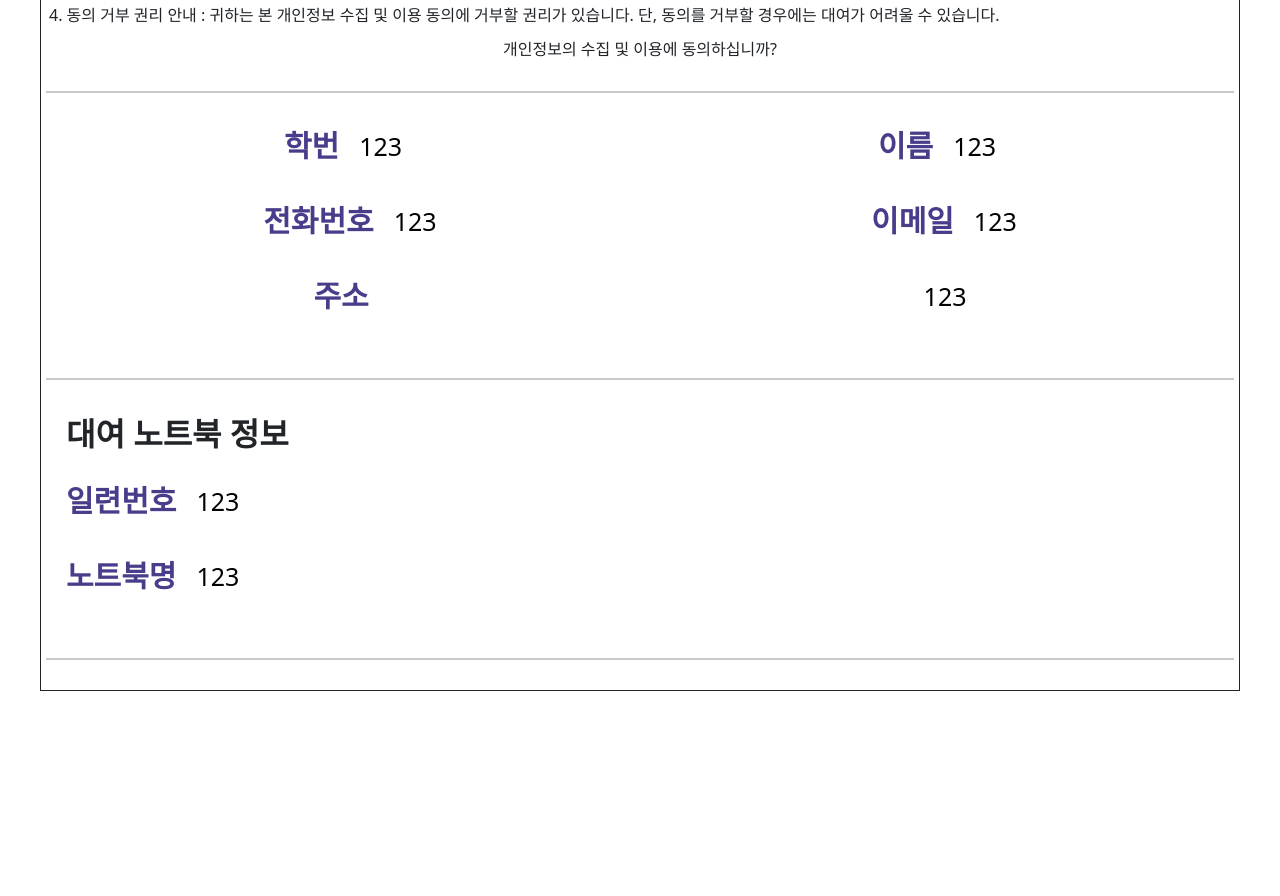
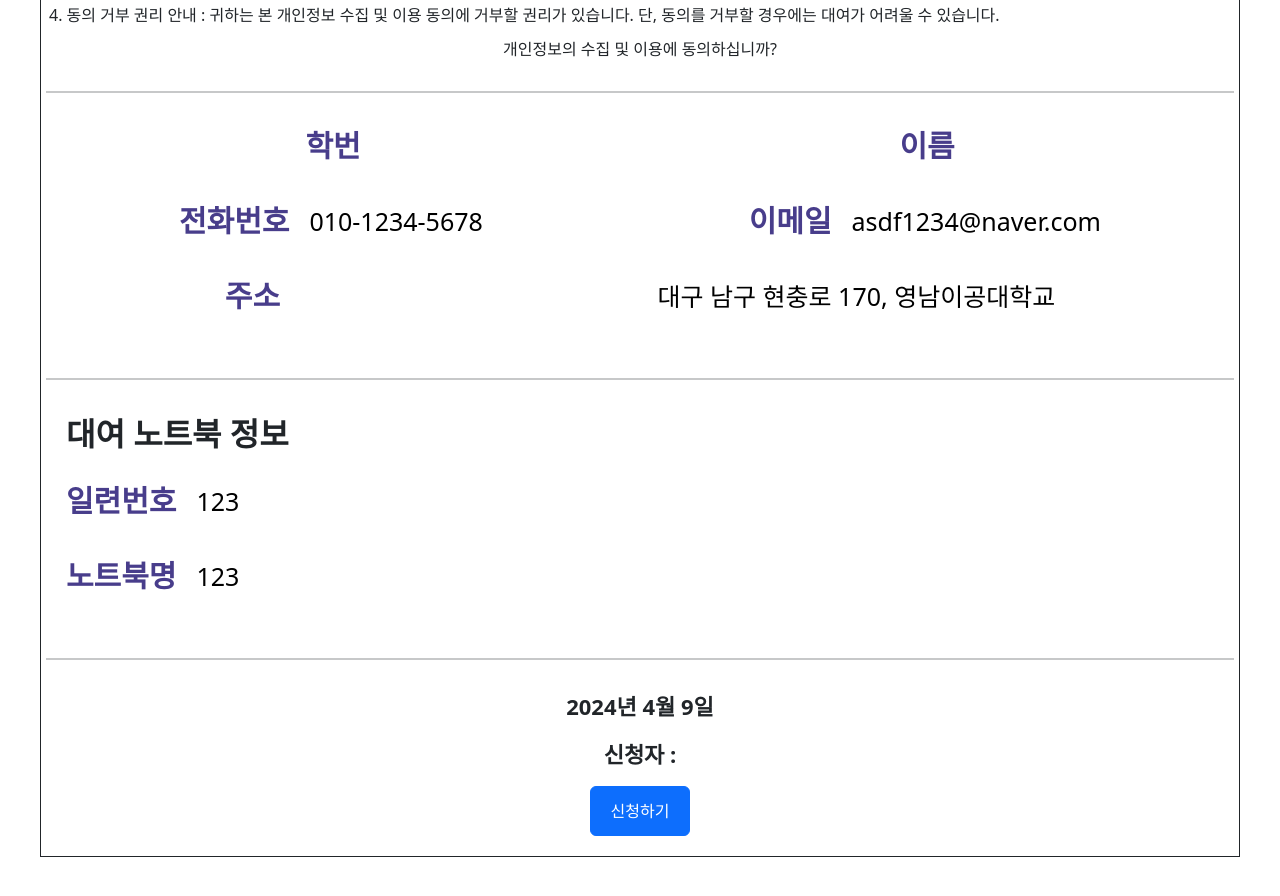
Before and after one commit to BaeMoon9/laptop, a React (Create React App) app: page /rent2 in a window 1280 px wide. Shown: the part 380-1276 px from the top of the page. Before the commit the page ends 1121 px from the top, so only its background shows below. Built offline with nearby package versions, Linux system fonts and the light colour scheme; no server answers; the HTML template or start-up script is replaced by a standard one.

Commit message:
rentpage api

```diff
--- a/src/App.css
+++ b/src/App.css
@@ -176,6 +176,13 @@
 .btnCss1 {
   width: 85px;
   height: 35px;
+}
+
+.btnCss2 {
+  width: 85px;
+  height: 35px;
+  margin-bottom: 20px;
+  font-weight: bold;
 }
 
 .tbody1 {
@@ -429,10 +436,14 @@
 
 .applicationdate {
   margin-bottom: 15px;
+  font-weight: bolder;
+  font-size: 22px;
 }
 
 .registername {
   margin-bottom: 15px;
+  font-weight: bold;
+  font-size: 22px;
 }
 
 .userrentinfo {
--- a/src/pages/laptopList.js
+++ b/src/pages/laptopList.js
@@ -27,7 +27,8 @@ function LaptopList() {
       })
   }, [])
 
-  const rentBtn = () => {
+  const rentBtn = (name) => {
+    console.log('노트북명 : ', name)
     try {
       if (!userData) {
         window.alert("로그인 후 이용가능합니다.")
@@ -80,7 +81,7 @@ function LaptopList() {
                   <td className='td1'>
                     {
                       a.status === '대여가능'
-                        ? <Button variant="primary" className="btnCss1" onClick={rentBtn}>
+                        ? <Button variant="primary" className="btnCss1" onClick={() => rentBtn(a.ync_num)}>
                           대여하기
                         </Button>
                         : <Button variant="primary" className="btnCss1" disabled>
--- a/src/pages/rent2.js
+++ b/src/pages/rent2.js
@@ -5,6 +5,18 @@ import Button from 'react-bootstrap/Button';
 
 function Rent2() {
 
+    const today = new Date();
+    const nowdate = `${today.getFullYear()}년 ${today.getMonth() + 1}월 ${today.getDate()}일`;
+
+    const [userData, setUserData] = useState([])
+
+    useEffect(() => {
+        axios.get('http://localhost:8081/userpage').then((result) => {
+          setUserData(result.data)
+        }).catch(() => {
+          console.log('failed')
+        })
+      }, [])
 
     return (
         <div className="rentpage">
@@ -31,26 +43,26 @@ function Rent2() {
                 <div className="userrentinfo">
                     <div className="rentcontain1">
                         <div className="registersubtitle">학번</div>
-                        <div className="renterinfo">123</div>
+                        <div className="renterinfo">{userData.studentid}</div>
                     </div>
                     <div className="rentcontain1">
                         <div className="registersubtitle">이름</div>
-                        <div className="renterinfo">123</div>
+                        <div className="renterinfo">{userData.username}</div>
                     </div>
                 </div>
                 <div className="userrentinfo">
                     <div className="rentcontain1">
                         <div className="registersubtitle">전화번호</div>
-                        <div className="renterinfo">123</div>
+                        <div className="renterinfo">010-1234-5678</div>
                     </div>
                     <div className="rentcontain1">
                         <div className="registersubtitle">이메일</div>
-                        <div className="renterinfo">123</div>
+                        <div className="renterinfo">asdf1234@naver.com</div>
                     </div>
                 </div>
                 <div className="userrentinfo">
                     <div className="registersubtitle">주소</div>
-                    <div className="renterinfo">123</div>
+                    <div className="renterinfo">대구 남구 현충로 170, 영남이공대학교</div>
                 </div>
                 <hr className="divider" />
                 <div className="rentsubtitle2">대여 노트북 정보</div>
@@ -63,6 +75,11 @@ function Rent2() {
                     <div className="renterinfo">123</div>
                 </div>
                 <hr className="divider" />
+                <div className="applicationdate">
+                    {nowdate}
+                </div>
+                <div className="registername">신청자 : {userData.username}</div>
+                <Button variant="primary" className="btnCss2" >신청하기</Button>
             </div>
         </div>
     )
```
